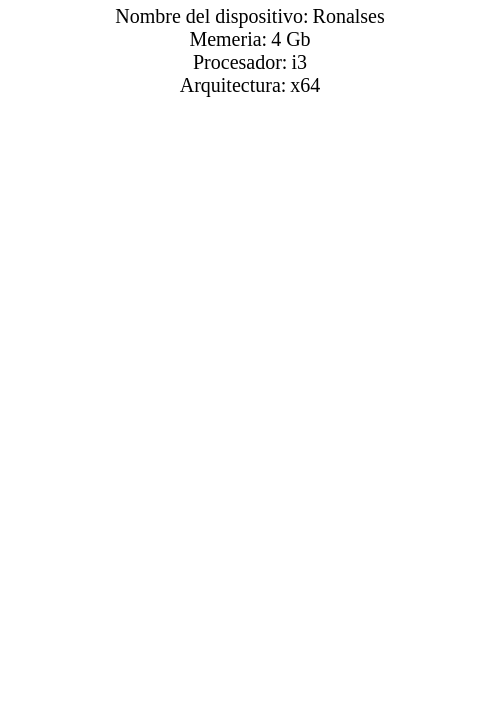
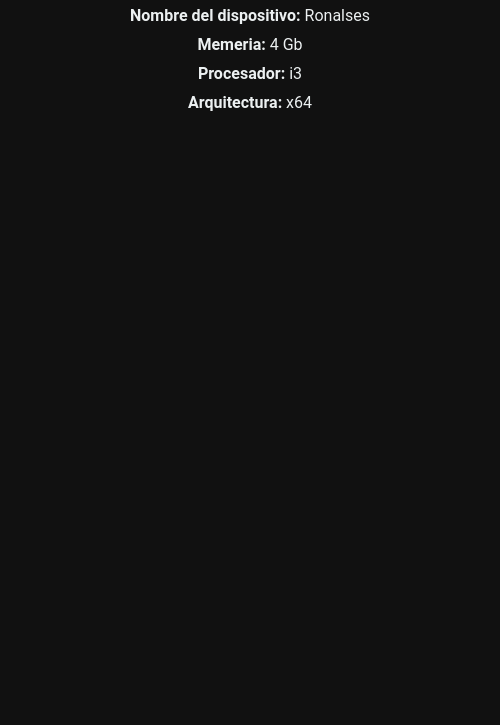
Before and after one commit to Ronalses/details-os, an Electron app: page index.html in a window 500 px wide. Shown: the part 75-800 px from the top of the page. Drawn offline with Linux system fonts and the light colour scheme.

Commit message:
adding css

```diff
--- a/index.html
+++ b/index.html
@@ -14,22 +14,22 @@
         <h1>Detalles del sistema</h1>
         <div class="details">
             <div>
-                <span>Nombre del dispositivo:</span>
+                <span class="detail-title">Nombre del dispositivo:</span>
                 <span>Ronalses</span>
             </div>
 
             <div>
-                <span>Memeria:</span>
+                <span class="detail-title">Memeria:</span>
                 <span>4 Gb</span>
             </div>
 
             <div>
-                <span>Procesador:</span>
+                <span class="detail-title">Procesador:</span>
                 <span>i3</span>
             </div>
 
             <div>
-                <span>Arquitectura:</span>
+                <span class="detail-title">Arquitectura:</span>
                 <span>x64</span>
             </div>
         </div>
--- a/style.css
+++ b/style.css
@@ -1,7 +1,15 @@
-.container{
+html, body{
+    margin: 0px;
+    padding: 0px;
+    background-color: #111;
+    font-family: 'Roboto', sans-serif;
+    color: #ecf0f1;
     text-align: center;
 }
 
-.details span{
-    font-size: 20px;
+.details div {
+    margin: 10px 0px;
 }
+.detail-title{
+    font-weight: bold;
+}
```
